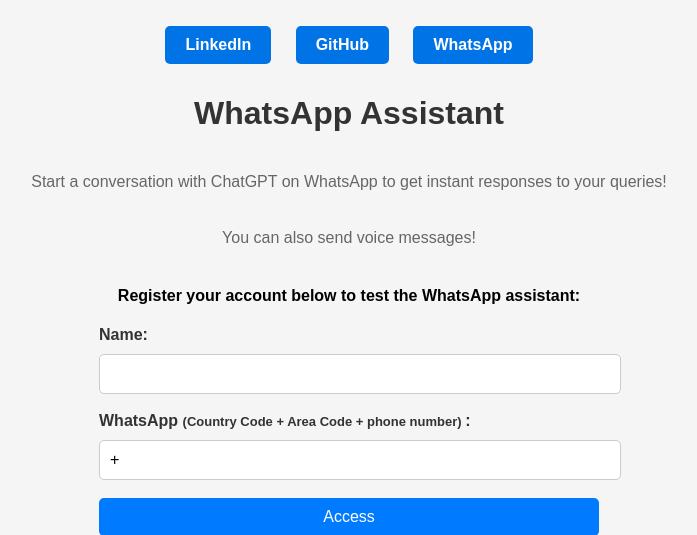
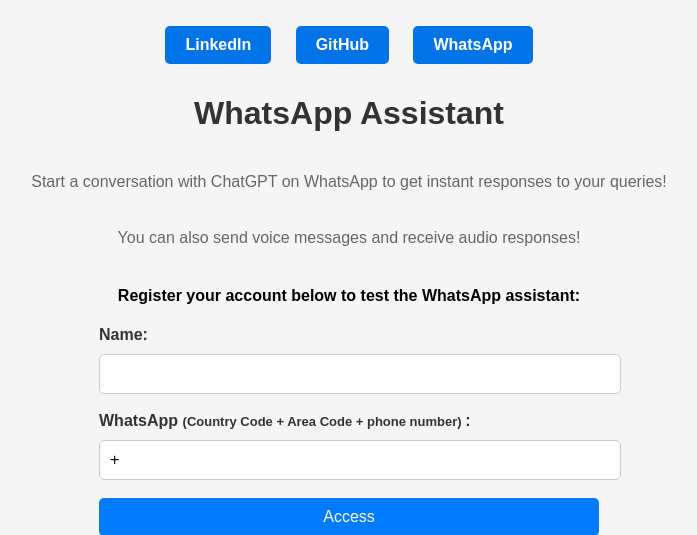
Before and after one commit to pedromadureira000/zap_assistant, a Django app: page / in a window 1280 px wide. Shown: the part 260-795 px from the top of the page, without its empty margins (291-988 px from the left). Run offline with Django 4.2, Linux system fonts and the light colour scheme; parts of the project's set-up code (start-up, migrations or seed data) failed here and were passed over.

Commit message:
copy updated on home page

```diff
--- a/ai_experiment/core/templates/home.html
+++ b/ai_experiment/core/templates/home.html
@@ -186,9 +186,9 @@
     <div class="container">
       <p>
         {% if lang == "pt" %}
-          Você também pode enviar mensagens de áudio!
+          Você também pode enviar mensagens de voz e receber respostas em audio!
         {% else %}
-          You can also send voice messages!
+          You can also send voice messages and receive audio responses!
         {% endif %}
       </p>
     </div>
```
